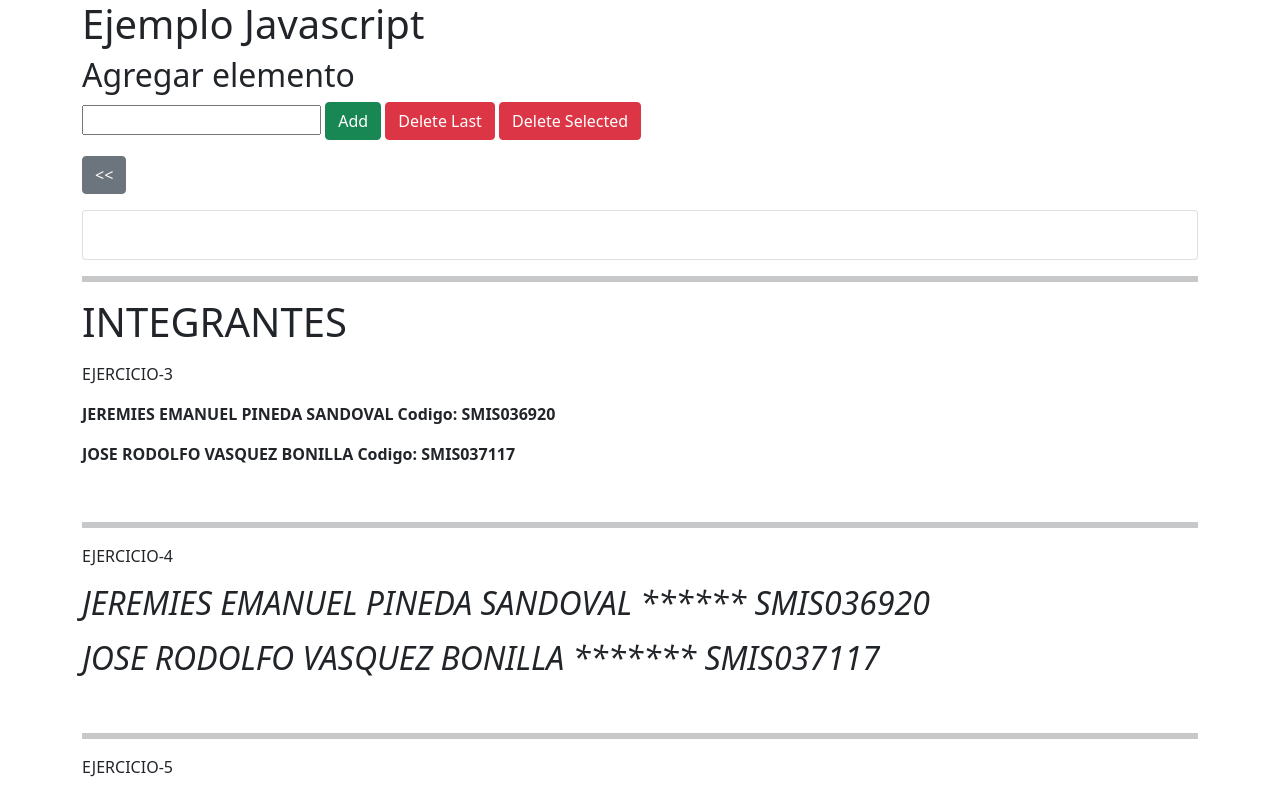
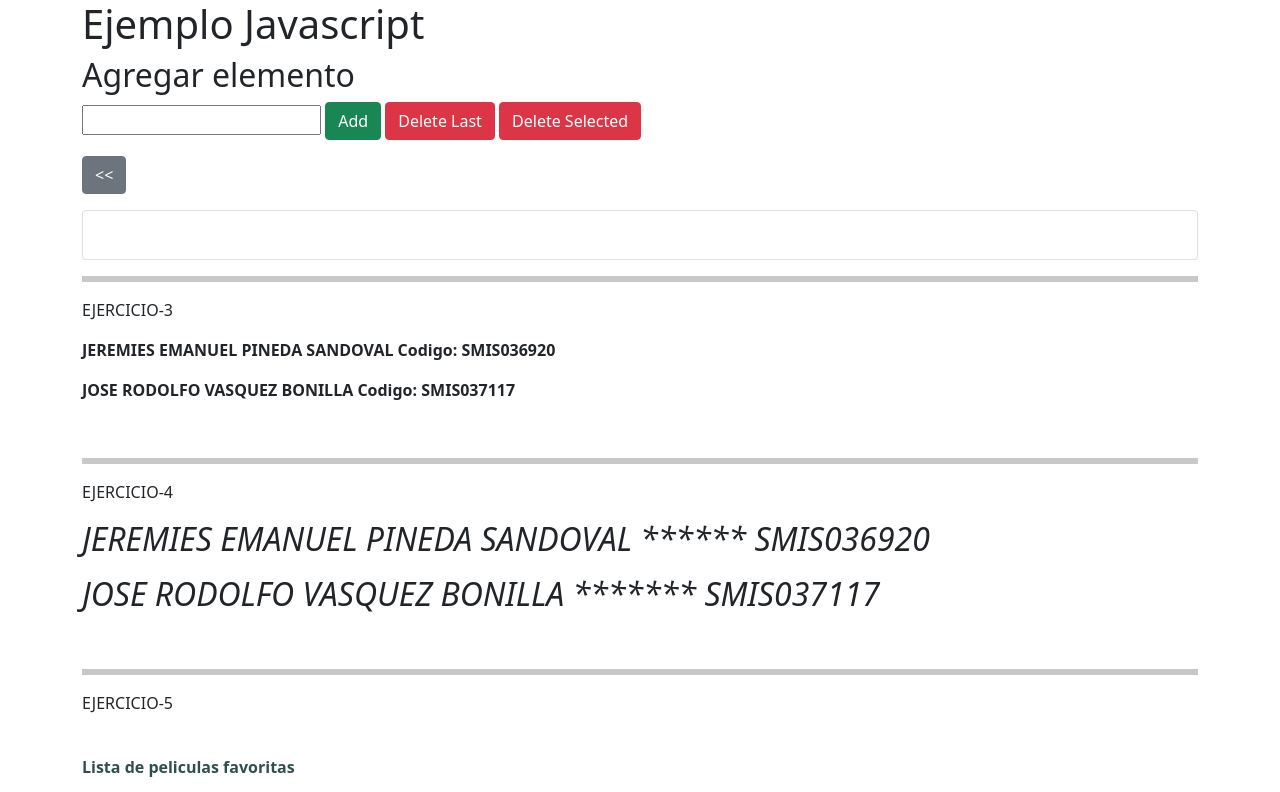
Before and after one commit to pleyade55jp/tarea1, a plain HTML site: page index.html in a window 1280 px wide. Shown: the top 792 px of the page. Drawn offline with nearby package versions, Linux system fonts and the light colour scheme.

Commit message:
Update index.html

```diff
--- a/index.html
+++ b/index.html
@@ -51,8 +51,6 @@
 
     <div class="container" id="principal">
          <hr size="8px" color="black" />
-        <p v-html="encabezado"></p>
-
         <p> EJERCICIO-3 </p>
         <p v-html="datojere"></p>
         <p v-html="datorodo"></p>
```
